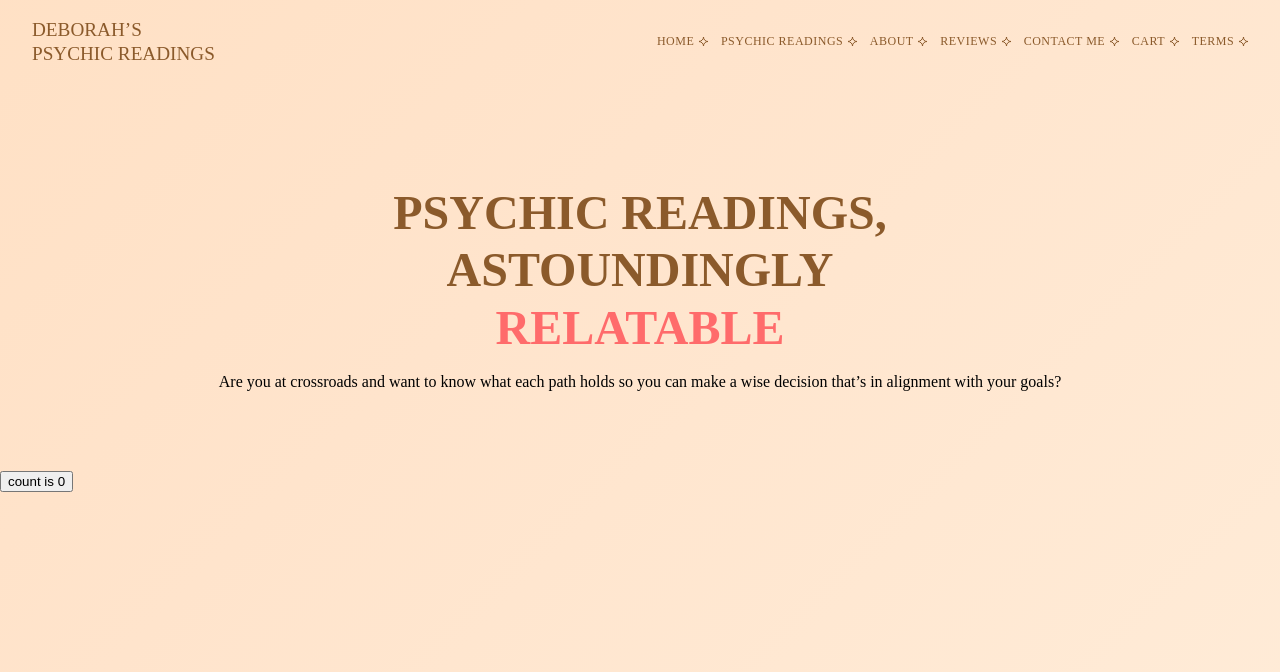
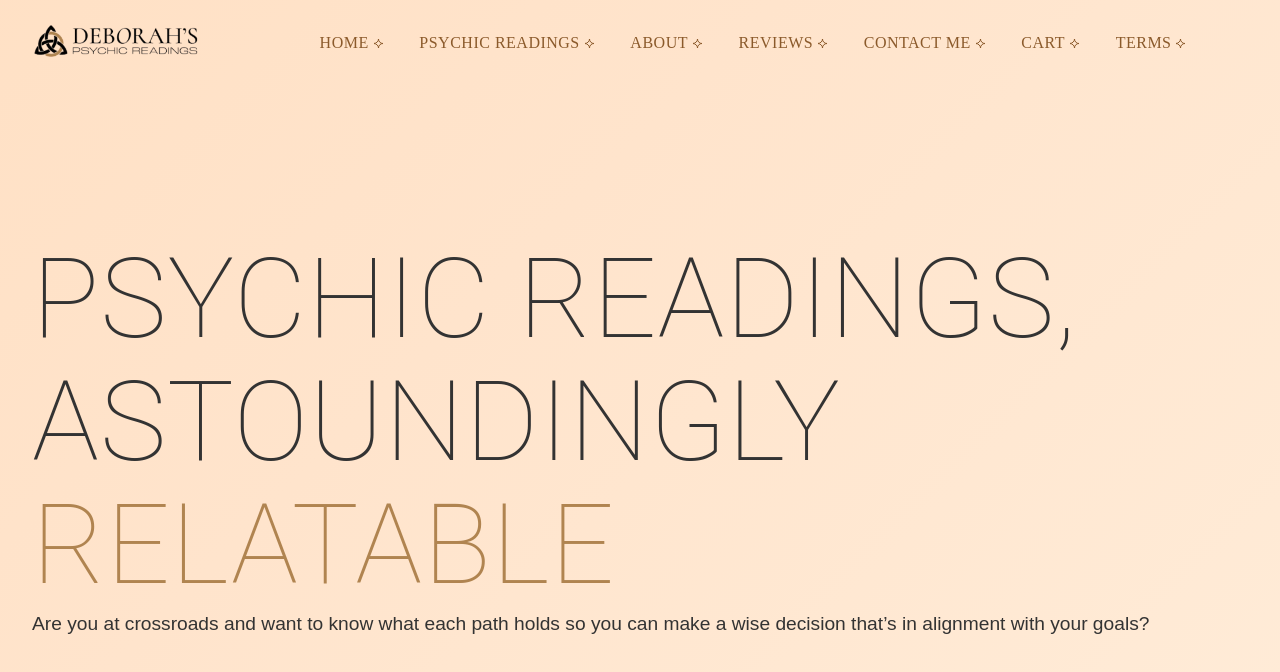
Before and after one commit to ashtonkirk996/ashtonkirk996.github.io, a website built with Vite: page index.html in a window 1280 px wide. Built offline with nearby package versions, Linux system fonts and the light colour scheme; files whose address does not match are found by name.

Commit message:
made many more changes

```diff
--- a/src/main.ts
+++ b/src/main.ts
@@ -5,6 +5,14 @@ import { setupCounter } from './counter';
 
 // Initialize app structure
 const app = document.querySelector<HTMLDivElement>('#app')!;
+
+// Create background container
+const backgroundContainer = document.createElement('div');
+backgroundContainer.innerHTML = `
+  <div class="background-circle circle1"></div>
+  <div class="background-circle circle2"></div>
+`;
+document.body.prepend(backgroundContainer);
 
 // Create header
 const header = document.createElement('header');
@@ -42,10 +50,7 @@ mainContent.innerHTML = `
     <h1>PSYCHIC READINGS, <br> ASTOUNDINGLY <br> <span class="highlight">RELATABLE</span></h1>
     <p>Are you at crossroads and want to know what each path holds so you can make a wise decision that’s in alignment with your goals?</p>
   </section>
-  <div class="card">
-    <button id="counter" type="button"></button>
-  </div>
 `;
 app.appendChild(mainContent);
 
-setupCounter(document.querySelector<HTMLButtonElement>('#counter')!);
+//setupCounter(document.querySelector<HTMLButtonElement>('#counter')!);
--- a/src/menu.ts
+++ b/src/menu.ts
@@ -5,7 +5,19 @@ type MenuItem = {
 };
 
 export function setupMenu(container: HTMLElement) {
+  // Create nav element
   const nav = document.createElement('nav');
+  nav.className = 'main-nav'; // Add class for styling
+
+  // Create logo image element
+  const logoDiv = container.querySelector('.logo')!;
+  logoDiv.innerHTML = ''; // Clear existing text
+  const logoImg = document.createElement('img');
+  logoImg.src = '/images/logo.png'; // Update with your actual image path
+  logoImg.alt = 'Deborah\'s Psychic Readings';
+  logoImg.className = 'logo-img';
+  logoDiv.appendChild(logoImg);
+
   const menuItems: MenuItem[] = [
     { title: 'HOME', url: '#' },
     { title: 'PSYCHIC READINGS', url: '#' },
--- a/src/style.css
+++ b/src/style.css
@@ -9,14 +9,14 @@
 :root {
   --font-serilo: "Serilo", serif;
   --color-primary: #8b5a2b;
-  --color-accent: #ff6b6b;
+  --color-accent: #B08450;
   --color-bg: #fff5e6;
 }
 
 body {
   margin: 0;
   min-height: 100vh;
-  font-family: var(--font-sero);
+  font-family: var(--font-serilo);
   background: linear-gradient(-45deg, #fff5e6, #ffe4cc, #ffd8b3, #e6f0ff);
   background-size: 400% 400%;
   animation: gradient 15s ease infinite;
@@ -35,27 +35,37 @@ body {
   }
 }
 
-/* Fixed Header */
 header {
   position: fixed;
   top: 0;
   left: 0;
   width: 100%;
   display: flex;
-  justify-content: space-between;
   align-items: center;
+  justify-content: flex-start; /* Changed from space-between */
   padding: 1rem 2rem;
   z-index: 1000;
   transition: all 0.3s ease;
   background: transparent;
-  box-sizing: border-box; /* Added */
+  box-sizing: border-box;
 }
 
-/* Logo Section */
+/* Reduce gap between logo and nav */
 .logo {
-  flex: 0 1 auto; /* Added */
-  min-width: 200px; /* Added */
+  margin-right: 1rem; /* Adjust this value as needed */
 }
+
+/* Ensure nav follows the logo closely */
+nav {
+  margin-left: 100px;
+}
+.logo-img {
+  max-height: 40px; /* Adjust this value based on your original size */
+  width: auto;
+  fill: #333;
+}
+
+
 
 .logo span {
   font-size: 1.2rem;
@@ -95,11 +105,15 @@ header {
   color: var(--color-primary);
   font-weight: 500;
   text-transform: uppercase;
-  font-size: 0.75rem; /* Reduced from 0.8rem */
+  font-size: 1 rem; /* Reduced from 0.8rem */
   letter-spacing: 0.5px; /* Reduced from 1px */
   padding: 0.3rem; /* Reduced from 0.5rem */
   transition: color 0.3s ease;
 }
+.menu-list li {
+  margin-right: 1.5rem; /* Adjust as needed */
+}
+
 
 /* Scroll Effects */
 header.scrolled {
@@ -119,7 +133,7 @@ header.hidden {
   }
 
   .menu-list {
-    gap: 0.6rem;
+    gap: 1.0rem;
   }
 
   .menu-list a {
@@ -140,16 +154,34 @@ header.hidden {
 
 /* Hero Section */
 .hero {
-  text-align: center;
+  text-align: left;
   padding: 4rem 2rem;
+  font-family: "Serilo", serif;
 }
 
 .hero h1 {
-  font-size: 3rem;
-  line-height: 1.2;
-  margin-bottom: 1rem;
-  color: var(--color-primary);
+  font-size: 7rem;
+  line-height: 1.1; /* Reduce height */
+  font-weight: 10;
+  letter-spacing: 1px;
+  margin-bottom: 0.3rem; /* Reduce space below h1 */
+  color: #333; /* Set text color to #333 */
+  font-family: 'Roboto', serif;
 }
+
+.hero p {
+  font-family: "Arial", sans-serif;
+  font-size: 1.2rem;
+  line-height: 1.4; /* Slightly tighter line height */
+  color: #333;
+  margin-top: 0; /* Ensure no extra space from p */
+}
+.logo-img path {
+  fill: black; /* Change all white parts to black */
+}
+
+
+
 
 .highlight {
   color: var(--color-accent);
```
Also changed, not shown: public/images/Debora's logo.png (deleted), public/images/logo.png (added). Lines whose indentation alone changed are shown as unchanged.
